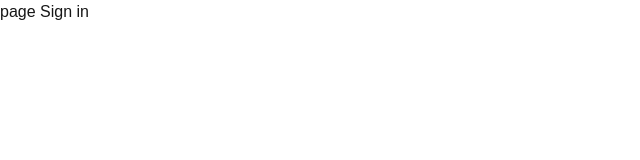
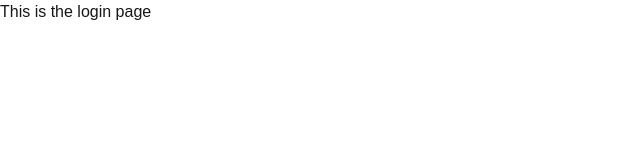
Before and after one commit to nazisharifi2025/nextHmeWork, a Next.js app: page /Login in a window 1280 px wide. Shown: the top 160 px of the page, without its empty margins (0-640 px from the left). Built offline with nearby package versions, Linux system fonts and the light colour scheme.

Commit message:
login page

```diff
--- a/src/app/(auth)/Login/page.tsx
+++ b/src/app/(auth)/Login/page.tsx
@@ -6,7 +6,9 @@ export const metadata = {
 
 function page() {
   return (
-    <div  className='h-[70vh] fle justify-center items-center'>page Sign in</div>
+    <div  className='h-[70vh] fle justify-center items-center'>
+    <h1>This is the login page</h1>
+    </div>
   )
 }
 
```
